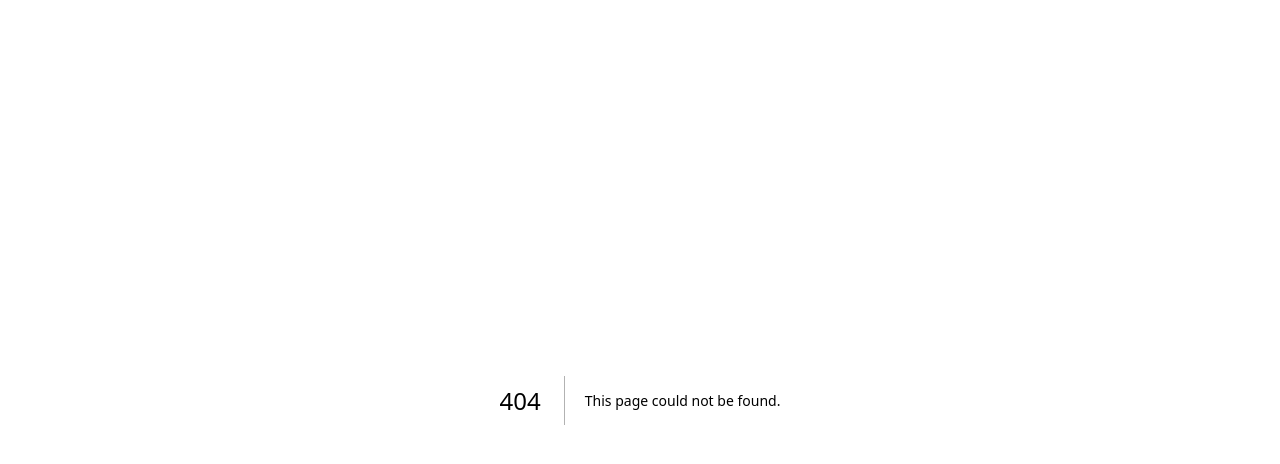
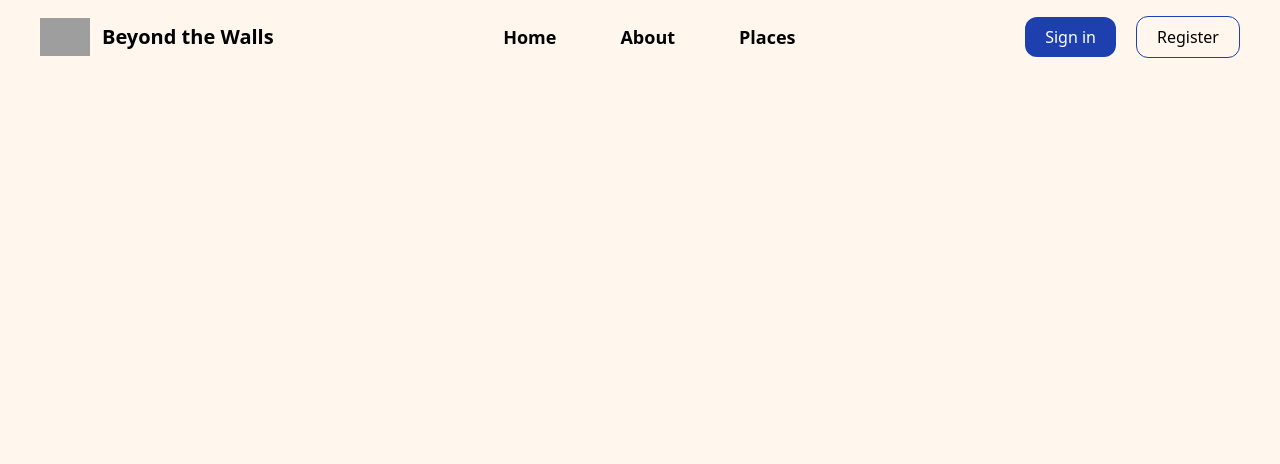
Before and after one commit to IEMDomain04/Beyond-The-Walls, a Next.js app: page /places in a window 1280 px wide. Before the commit this address had no page. Shown: the top 464 px of the page. Built offline with nearby package versions, Linux system fonts and the light colour scheme; grey boxes are pictures that could not be loaded.

Commit message:
Router Fixed + Proper File organization

```diff
--- a/src/components/About.tsx
+++ b/src/app/about/page.tsx
@@ -1,7 +1,9 @@
+import Footer from '@/components/Footer';
+
 export default function About() {
     return (
-        <section>
-            <section className="flex px-20 py-10 items-center mb-32 max-sm:flex-col max-sm:px-7 max-sm:space-y-10 max-sm:mb-10">
+        <section className='bg-orange-50'>
+            <section className="flex px-20 py-20 items-center mb-10 max-sm:flex-col max-sm:px-7 max-sm:space-y-10 max-sm:mb-5">
                 <div className="space-y-5">
                     <h1 className="text-5xl font-bold tracking-wide max-sm:text-3xl">"Where is this place po?"</h1>
                     <p className="w-11/12 max-sm:text-xs max-sm:w-11/12">It’s common for students, roamers, and tourists exploring Intramuros to feel a bit overwhelmed or tired when they can’t easily find the places they’re looking for. That’s why this app is here—to make your journey stress-free and help you effortlessly discover the spots you want to visit inside Intramuros.</p>
@@ -21,6 +23,7 @@ export default function About() {
                     <img src="https://sa.kapamilya.com/absnews/abscbnnews/media/2023/life/03/28/20210918-covid-intramuros-tourists-gc-7534.jpg" alt="Intra Img" width={400} height={400} />
                 </div>
             </section>
+            <Footer />
         </section>
     )
 }
--- a/src/app/layout.tsx
+++ b/src/app/layout.tsx
@@ -1,4 +1,5 @@
 import type { Metadata } from "next";
+import Navbar from "@/components/Navbar";
 import { Geist, Geist_Mono } from "next/font/google";
 import "./globals.css";
 
@@ -25,8 +26,9 @@ export default function RootLayout({
   return (
     <html lang="en">
       <body
-        className={`${geistSans.variable} ${geistMono.variable} antialiased`}
+        className={`${geistSans.variable} ${geistMono.variable} antialiased bg-orange-50`}
       >
+        <Navbar />
         {children}
       </body>
     </html>
--- a/src/app/page.tsx
+++ b/src/app/page.tsx
@@ -1,15 +1,23 @@
-import Navbar from "@/components/Navbar";
-import Homepage from "@/components/Home";
-import Image from "next/image";
-import About from "@/components/About";
-
-export default function Home() {
+export default function Homepage() {
   return (
     <>
-      <div className="bg-orange-50 overflow-x-hidden">
-        <Navbar />
-        <About />
-      </div>
+      <main>
+        <section className="mt-20">
+          <div className="text-center justify-items-center space-y-8 mb-10 max-sm:space-y-5">
+            <h2 className="text-xl max-sm:text-base">Welcome to</h2>
+            <h1 className="text-5xl font-bold tracking-wide max-sm:text-3xl">Beyond the Walls</h1>
+            <p className="w-7/12 max-sm:text-xs max-sm:w-11/12">Not sure where to go? Don’t worry! This app is your guide to exploring Intramuros. You’re searching for historic landmarks, cozy cafes, or hidden gems, we’ll help you easily navigate the Walled City and discover the places you’d love to see!</p>
+          </div>
+
+          {/* Buttons */}
+          <div className="flex justify-center space-x-20 max-sm:flex-col max-sm:px-16 max-sm:space-y-5 max-sm:space-x-0">
+            <button className="py-3 px-9 text-white rounded cursor-pointer duration-300 bg-orange-600 hover:bg-orange-800 max-sm:" type="button">See places</button>
+            <button className="py-3 px-9 text-white rounded cursor-pointer duration-300 bg-green-600 hover:bg-green-800 max-sm:" type="button">Learn more</button>
+          </div>
+
+          <img className='bottom-0 w-full max-sm:mt-28' src="/assets/fort-santiago-bg.svg" alt="Fort Santiago" />
+        </section>
+      </main>
     </>
-  );
+  )
 }
--- /dev/null
+++ b/src/components/Footer.jsx
@@ -0,0 +1,17 @@
+import Link from "next/link";
+
+export default function Footer() {
+  return (
+    <div className="bg-orange-200 ">
+    <div className="py-10 mt-20 text-center space-y-5">
+        <h1 className="text-3xl font-semibold">Enjoy exploring Intramuros!</h1>
+        <div className="flex justify-center space-x-20">
+            <h1>Home</h1>
+            <h1>About</h1>
+            <h1>Places</h1>
+        </div>
+    </div>
+    <h1 className="text-center text-xs pb-3">Beyond the Walls by IEMDomain04 @2024</h1>
+    </div>
+  )
+}
--- a/src/components/Home.tsx
+++ /dev/null
@@ -1,21 +0,0 @@
-export default function Homepage() {
-    return (
-        <>
-            <main className="mt-20">
-                <div className="text-center justify-items-center space-y-8 mb-10 max-sm:space-y-5">
-                    <h2 className="text-xl max-sm:text-base">Welcome to</h2>
-                    <h1 className="text-5xl font-bold tracking-wide max-sm:text-3xl">Beyond the Walls</h1>
-                    <p className="w-6/12 max-sm:text-xs max-sm:w-11/12">Not sure where to go? Don’t worry! This app is your guide to exploring Intramuros. You’re searching for historic landmarks, cozy cafes, or hidden gems, we’ll help you easily navigate the Walled City and discover the places you’d love to see!</p>
-                </div>
-
-                {/* Buttons */}
-                <div className="flex justify-center space-x-20 max-sm:flex-col max-sm:px-16 max-sm:space-y-5 max-sm:space-x-0">
-                    <button className="py-3 px-9 text-white rounded cursor-pointer duration-300 bg-orange-600 hover:bg-orange-800 max-sm:" type="button">See places</button>
-                    <button className="py-3 px-9 text-white rounded cursor-pointer duration-300 bg-green-600 hover:bg-green-800 max-sm:" type="button">Learn more</button>
-                </div>
-
-                <img className='bottom-0 mt-32 w-full' src="/assets/fort-santiago-bg.svg" alt="Fort Santiago" />
-            </main>
-        </>
-    )
-}
--- a/src/components/Navbar.tsx
+++ b/src/components/Navbar.tsx
@@ -1,5 +1,6 @@
 "use client";
 import { useState } from "react";
+import Link from "next/link";
 
 export default function Navbar() {
     const [isMenuOpen, setIsMenuOpen] = useState(false);
@@ -14,9 +15,9 @@ export default function Navbar() {
 
             {/* Links Section */}
             <div className="hidden md:flex items-center space-x-10">
-                <h1 className="text-lg font-semibold cursor-pointer py-1 px-3 rounded hover:bg-orange-200 duration-200">Home</h1>
-                <h1 className="text-lg font-semibold cursor-pointer py-1 px-3 rounded hover:bg-orange-200 duration-200">About</h1>
-                <h1 className="text-lg font-semibold cursor-pointer py-1 px-3 rounded hover:bg-orange-200 duration-200">Places</h1>
+                <Link className="text-lg font-semibold cursor-pointer py-1 px-3 rounded hover:bg-orange-200 duration-200" href={"/"}>Home</Link>
+                <Link className="text-lg font-semibold cursor-pointer py-1 px-3 rounded hover:bg-orange-200 duration-200" href={"/about"}>About</Link>
+                <Link className="text-lg font-semibold cursor-pointer py-1 px-3 rounded hover:bg-orange-200 duration-200" href={"/places"}>Places</Link>
             </div>
 
             {/* Buttons Section */}
```
Also changed, not shown: src/app/places/page.tsx (renamed from src/components/Places.tsx).
